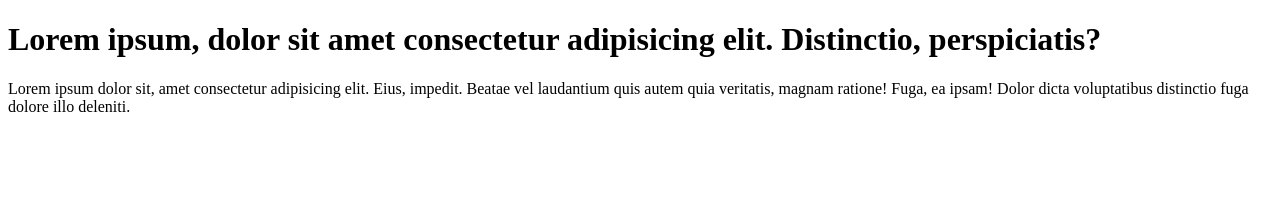
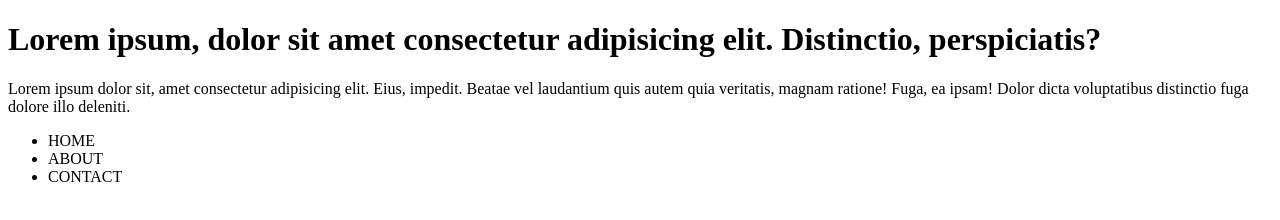
Before and after one commit to Harish-Palaspagar/learn-git, a plain HTML site: page index.html in a window 1280 px wide. Drawn offline with Linux system fonts and the light colour scheme.

Commit message:
add list

```diff
--- a/index.html
+++ b/index.html
@@ -9,5 +9,10 @@
     <h1>Lorem ipsum, dolor sit amet consectetur adipisicing elit. Distinctio, perspiciatis?</h1>
     <p>Lorem ipsum dolor sit, amet consectetur adipisicing elit. Eius, impedit. Beatae vel laudantium quis autem quia veritatis, magnam ratione! Fuga, ea ipsam! Dolor dicta voluptatibus distinctio fuga dolore illo deleniti.
     </p>
+    <ul>
+        <li>HOME</li>
+        <li>ABOUT</li>
+        <li>CONTACT</li>
+    </ul>
 </body>
 </html>
```
